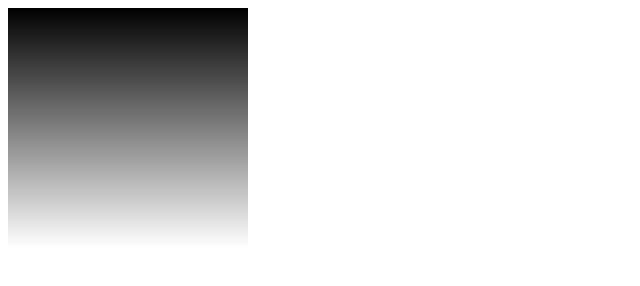
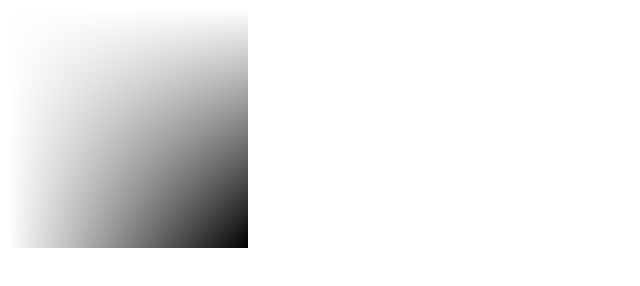
Before and after one commit to chocho030/project-eight, a plain HTML site: page class/gradient.html in a window 1280 px wide. Shown: the whole page, without its empty margins (0-640 px from the left). Drawn offline with Linux system fonts and the light colour scheme.

Commit message:
gredient 추가

```diff
--- a/class/gradient.html
+++ b/class/gradient.html
@@ -9,7 +9,9 @@
       style="
         width: 15rem;
         height: 15rem;
-        background: linear-gradient(to top, rgb(255, 255, 255), black);
+        background: red;
+        background: linear-gradient(to right, white, rgba(255, 255, 255, 0)),
+          linear-gradient(to top, black, rgba(0, 0, 0, 0));
       "
     ></div>
   </body>
```
